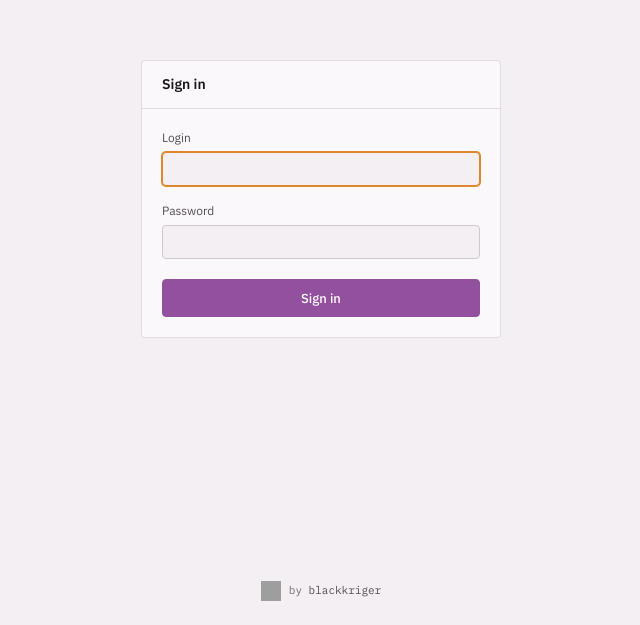
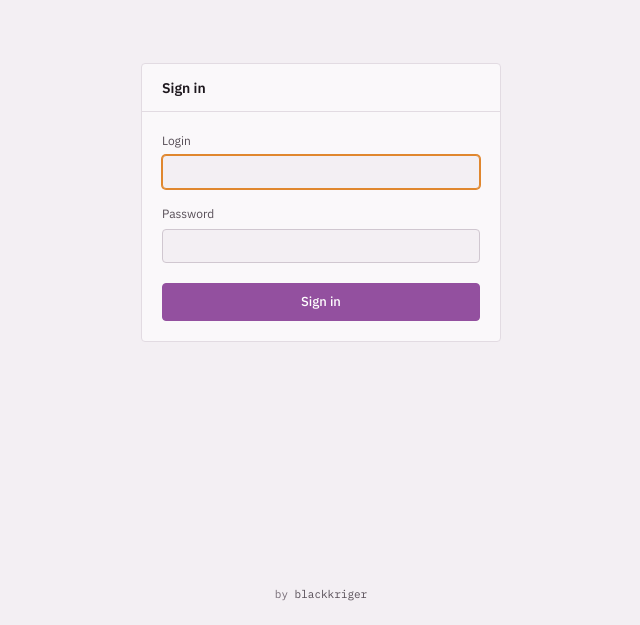
Before and after one commit to blackkriger/black_tracker, a Vue app in the folder frontend/: page /login in a window 1280 px wide. Shown: the part 175-800 px from the top of the page, without its empty margins (319-959 px from the left). Built offline with nearby package versions, Linux system fonts and the light colour scheme; no server answers; grey boxes are pictures that could not be loaded.

Commit message:
Leave only the by-line in the sign-in footer

```diff
--- a/frontend/src/components/AuthFoot.vue
+++ b/frontend/src/components/AuthFoot.vue
@@ -1,10 +1,5 @@
-<script setup lang="ts">
-import mark from '../../../docs/icon.png';
-</script>
-
 <template>
   <footer class="authfoot stamp">
-    <img :src="mark" alt="" width="20" height="20" />
     <i18n-t keypath="settings.by" tag="span">
       <template #name>
         <a href="https://github.com/blackkriger" target="_blank" rel="noopener noreferrer">blackkriger</a>
@@ -15,9 +10,6 @@ import mark from '../../../docs/icon.png';
 
 <style scoped>
 .authfoot {
-  display: inline-flex;
-  align-items: center;
-  gap: 8px;
   margin-top: auto;
 }
 .authfoot a {
```
